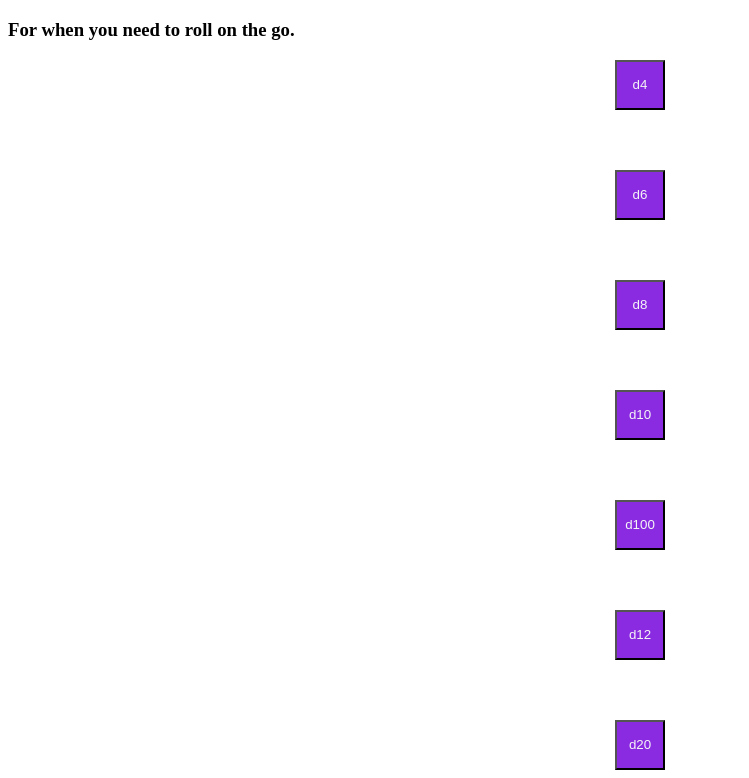
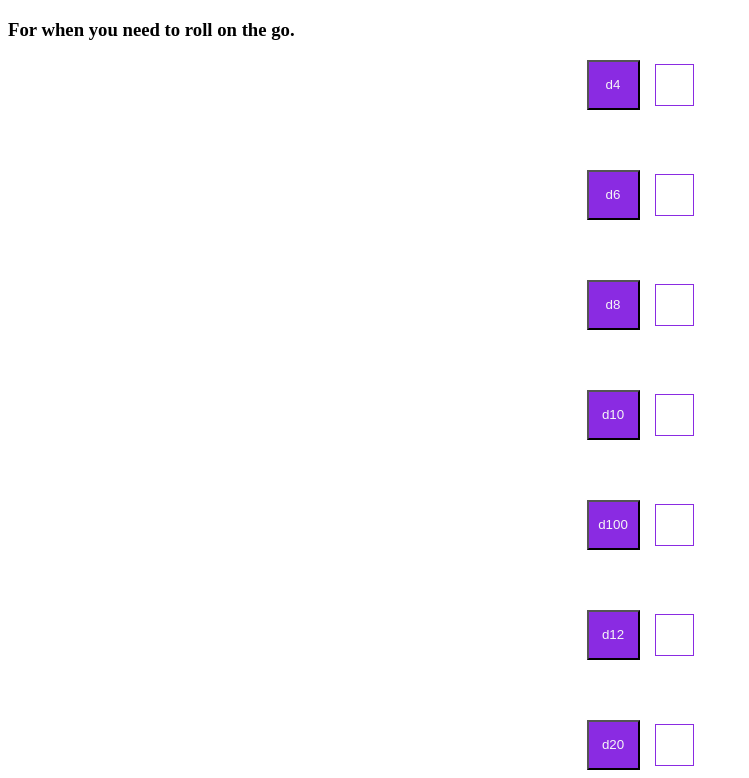
Before and after one commit to chaoticmewtral/dice-roller, a plain HTML site: page index.html in a window 1280 px wide. Shown: the part 61-839 px from the top of the page, without its empty margins (0-749 px from the left). Drawn offline with Linux system fonts and the light colour scheme.

Commit message:
Add to style.css

```diff
--- a/index.html
+++ b/index.html
@@ -13,6 +13,7 @@
         <div id="dice">
             <div class="dice" id="d4">
                 <button>d4</button>
+                <span></span>
             </div>
             <div class="dice" id="d6">
                 <button>d6</button>
--- a/style.css
+++ b/style.css
@@ -5,9 +5,27 @@
     gap: 60px;
 }
 
+.dice {
+    display: flex;
+    flex-direction: row;
+    align-items: center;
+    gap: 15px;
+}
+
 .dice button {
     width: 50px;
     height: 50px;
     background-color: blueviolet;
     color: whitesmoke;
+    flex: 1;
 }
+
+.dice span {
+    border: 1px solid blueviolet;
+    flex: 1;
+    width: 40px;
+    height: 40px;
+    font-weight: 700;
+    font-size: 1.4em;
+    color: blueviolet;
+}
```
